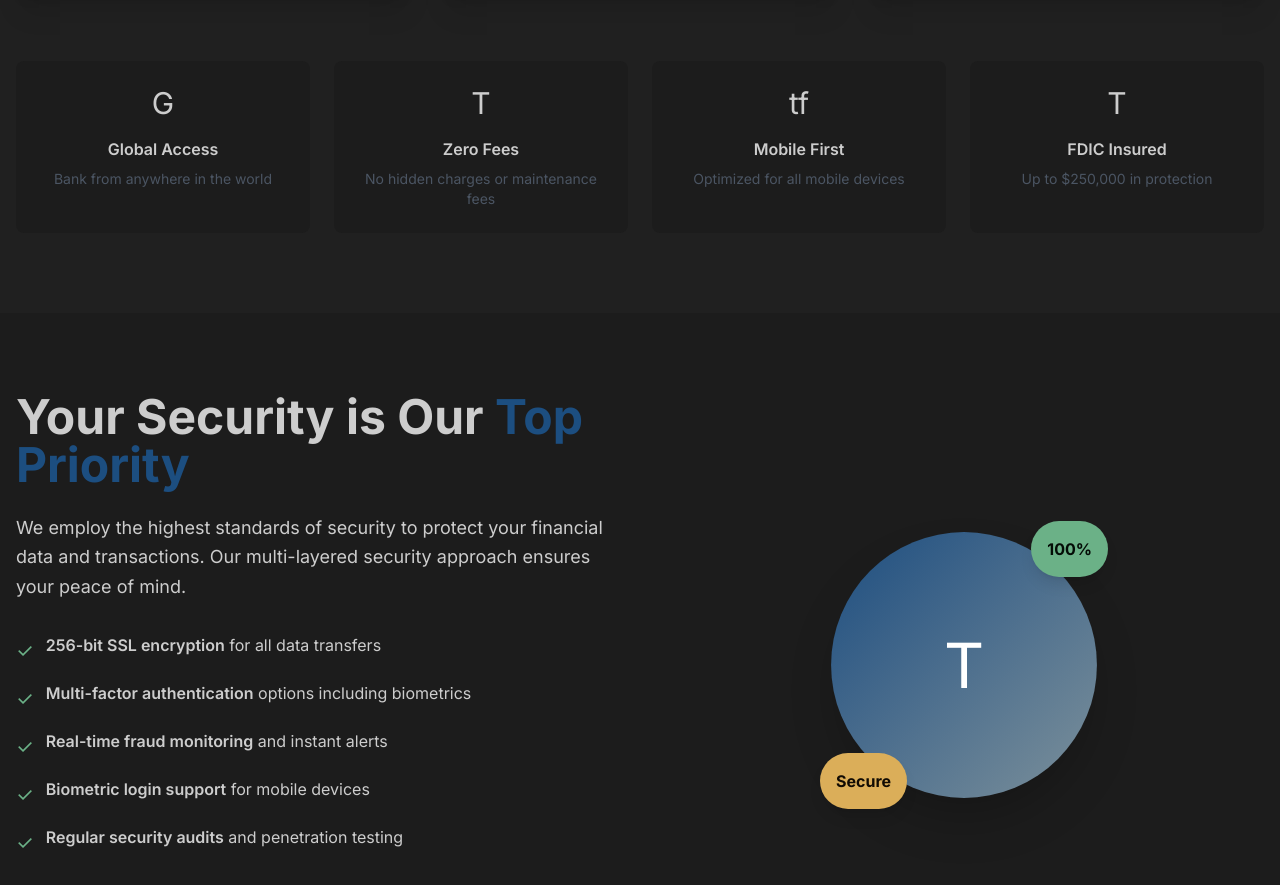
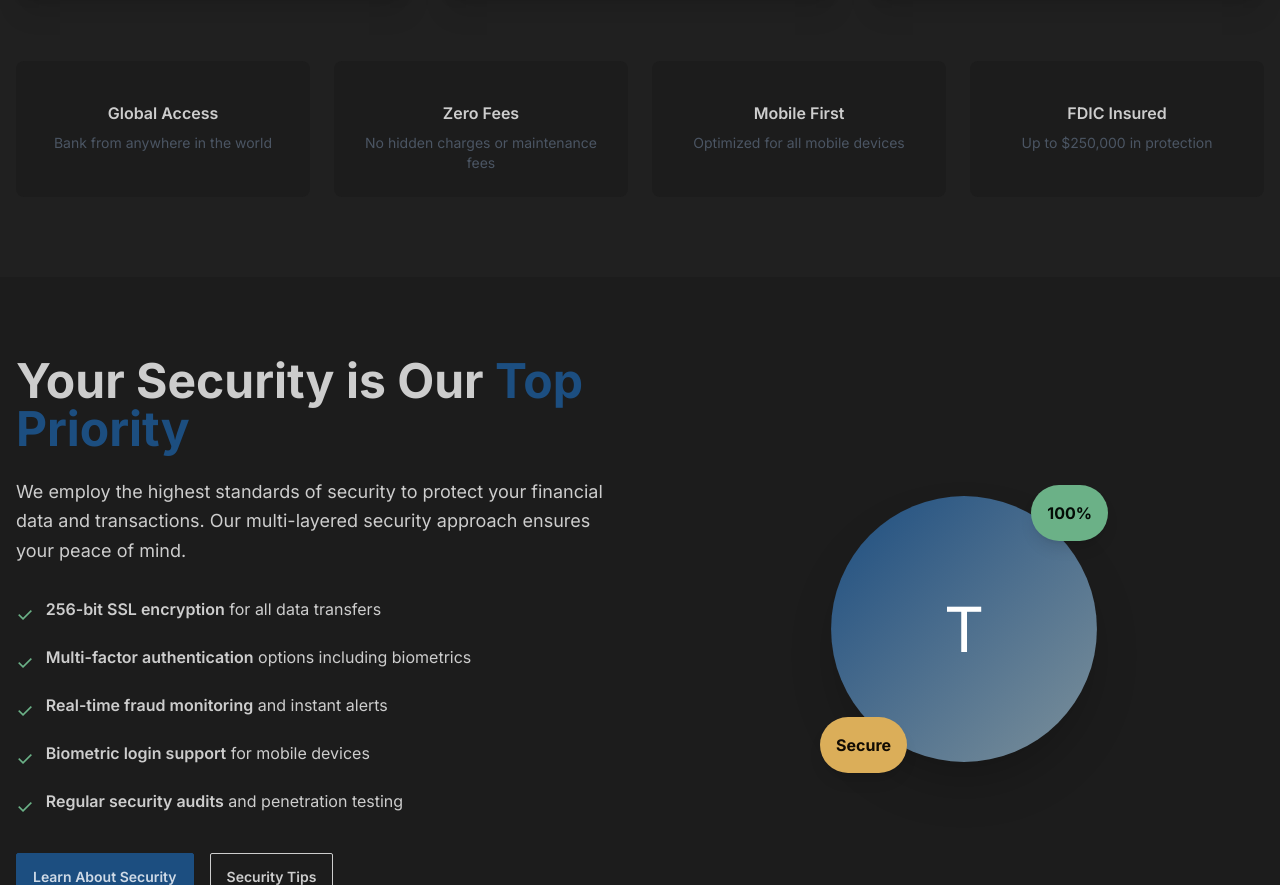
Before and after one commit to Kawser420/simple-eBank-project-07, a website: page index.html in a window 1280 px wide. Shown: the part 1713-2598 px from the top of the page. Drawn offline with nearby package versions, Linux system fonts and the light colour scheme.

```diff
--- a/index.html
+++ b/index.html
@@ -354,14 +354,14 @@
           <div
             class="text-center p-6 bg-base-200 rounded-lg transform hover:scale-105 transition-all"
           >
-            <div class="text-3xl mb-4">G</div>
+            <div class="text-3xl mb-4"></div>
             <h4 class="font-semibold mb-2">Global Access</h4>
             <p class="text-sm text-gray-600">Bank from anywhere in the world</p>
           </div>
           <div
             class="text-center p-6 bg-base-200 rounded-lg transform hover:scale-105 transition-all"
           >
-            <div class="text-3xl mb-4">T</div>
+            <div class="text-3xl mb-4"></div>
             <h4 class="font-semibold mb-2">Zero Fees</h4>
             <p class="text-sm text-gray-600">
               No hidden charges or maintenance fees
@@ -370,7 +370,7 @@
           <div
             class="text-center p-6 bg-base-200 rounded-lg transform hover:scale-105 transition-all"
           >
-            <div class="text-3xl mb-4">tf</div>
+            <div class="text-3xl mb-4"></div>
             <h4 class="font-semibold mb-2">Mobile First</h4>
             <p class="text-sm text-gray-600">
               Optimized for all mobile devices
@@ -379,7 +379,7 @@
           <div
             class="text-center p-6 bg-base-200 rounded-lg transform hover:scale-105 transition-all"
           >
-            <div class="text-3xl mb-4">T</div>
+            <div class="text-3xl mb-4"></div>
             <h4 class="font-semibold mb-2">FDIC Insured</h4>
             <p class="text-sm text-gray-600">Up to $250,000 in protection</p>
           </div>
```
